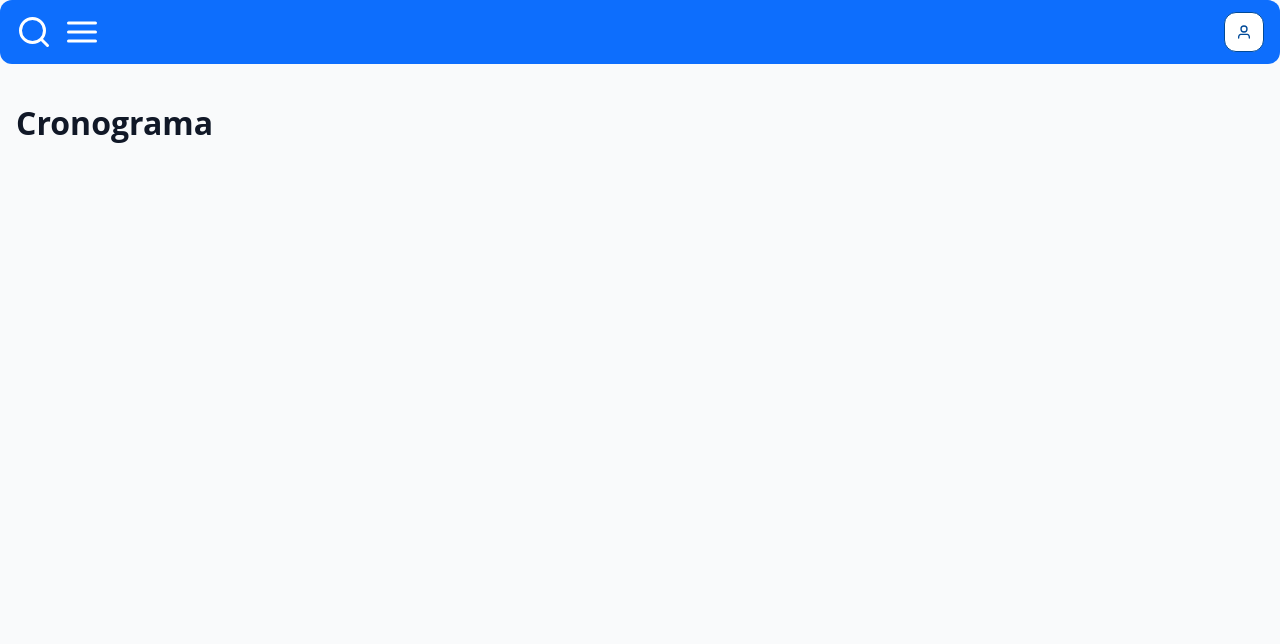
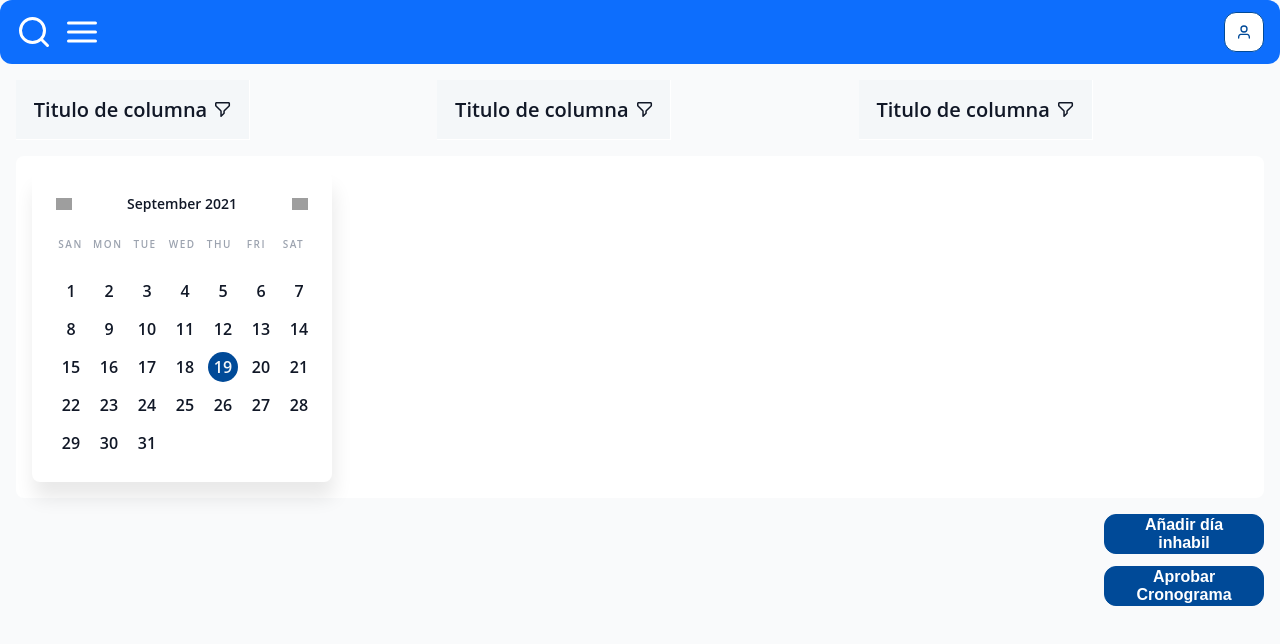
Before and after one commit to SebastianDeJesusHdz2/Act_4_2_Sebastian_de_Jesus_Hdz_Hdz_y_Francisco_Uriel_Macias_Macias, a React (Vite) app: page /cronograma in a window 1280 px wide. Shown: the top 644 px of the page. Built offline with nearby package versions, Linux system fonts and the light colour scheme; grey boxes are pictures that could not be loaded.

Commit message:
Navegacion por NavBar y Cronograma version inicial

```diff
--- /dev/null
+++ b/src/pages/Cronograma/Cronograma.css
@@ -0,0 +1,27 @@
+.cronograma {
+  display: flex;
+  flex-direction: column;
+  gap: 16px;
+}
+
+/* FILTROS */
+.cronograma-filtros {
+  display: grid;
+  grid-template-columns: repeat(3, 1fr);
+  gap: 16px;
+}
+
+/* CALENDARIO */
+.cronograma-calendario {
+  background: white;
+  border-radius: 8px;
+  padding: 16px;
+}
+
+/* BOTONES */
+.cronograma-acciones {
+  display: flex;
+  flex-direction: column;
+  gap: 12px;
+  align-items: flex-end;
+}
--- a/src/pages/Cronograma/Cronograma.jsx
+++ b/src/pages/Cronograma/Cronograma.jsx
@@ -1,3 +1,37 @@
+import Celdas from "../../components/Celdas";
+import Calendario from "../../components/Calendario";
+import  { Boton1 }  from "../../components/Botones";
+import "./Cronograma.css";
+
 export default function Cronograma() {
-  return <h1>Cronograma</h1>;
+  return (
+    <div className="cronograma">
+
+      {/* FILTROS */}
+      <div className="cronograma-filtros">
+        <Celdas property1="Table" property2="Gray" />
+        <Celdas property1="Table" property2="Gray" />
+        <Celdas property1="Table" property2="Gray" />
+      </div>
+
+      {/* CALENDARIO */}
+      <div className="cronograma-calendario">
+        <Calendario modo="light" />
+      </div>
+
+      {/* BOTONES */}
+      <div className="cronograma-acciones">
+        <Boton1
+                tipo="ButtonsDefault"
+                txt="Añadir día inhabil"
+              />
+
+        <Boton1
+                tipo="ButtonsDefault"
+                txt="Aprobar Cronograma"
+              />
+      </div>
+
+    </div>
+  );
 }
```
